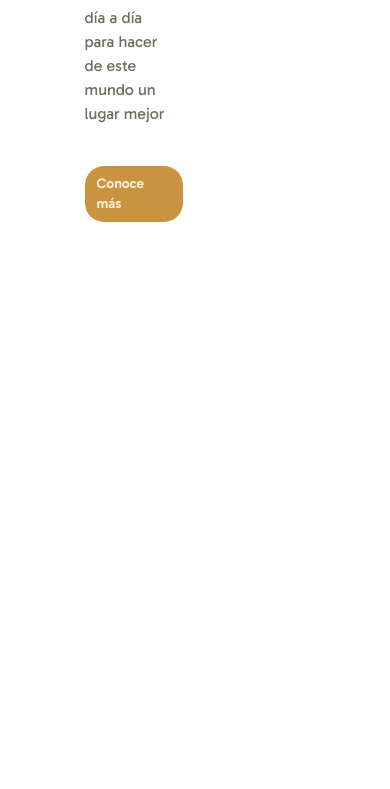
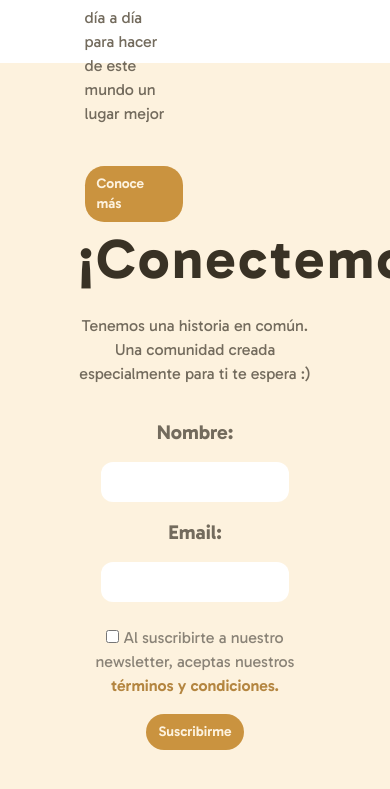
Before and after one commit to nsandoya/samaritana, an Astro site: page / in a window 390 px wide. Shown: the part 4157-4946 px from the top of the page. Before the commit the page ends 4379 px from the top, so only its background shows below. Built offline with nearby package versions, Linux system fonts and the light colour scheme; Astro itself is replaced by a stand-in of ours.

Commit message:
feat(components): Add ContactSection.astro
Created a section component, shared components (input, checkbox) and styles. Pending: develop terms and conditions, and privacy policy

```diff
--- /dev/null
+++ b/src/components/ContactSection.astro
@@ -0,0 +1,22 @@
+---
+import InputField from "./shared/InputField.astro";
+import PrimaryButton from "./shared/PrimaryButton.astro";
+import TermsAndCoCheckbox from './shared/TermsAndCoCheckbox.astro'
+
+
+---
+
+<section class="bg-ocre-30 flex flex-col w-full h-[100vh] items-center justify-center text-center">
+    <div class="flex flex-col w-[60%] mx-auto mb-2">
+        <h2 class="h2-connect">¡Conectemos!</h2>
+        <p class="my-4">Tenemos una historia en común. Una comunidad creada especialmente para ti te espera :)</p>
+    </div>
+    <div class="flex flex-col w-[60%] mx-auto">
+        <InputField fieldName="Nombre:"/>
+        <InputField fieldName="Email:"/>
+    </div>
+    <TermsAndCoCheckbox />
+    <div class="flex flex-col w-[60%] items-center mx-auto">
+        <PrimaryButton title="Suscribirme"/>
+    </div>
+</section>
--- /dev/null
+++ b/src/components/shared/InputField.astro
@@ -0,0 +1,7 @@
+---
+const {fieldName} = Astro.props
+---
+<div class="grid grid-cols-1 my-2 gap-4 w-[80%] mx-auto">
+    <label for="fname"><h4>{fieldName}</h4></label>
+    <input class="rounded-xl p-2 text-center text-ocreNeutral-120" type="text" id="fname" name="fname">
+</div>
--- /dev/null
+++ b/src/components/shared/TermsAndCoCheckbox.astro
@@ -0,0 +1,9 @@
+---
+
+---
+<div class="flex flex-col w-[60%] m-4">
+    <label>
+        <input type="checkbox" name="accept_terms" required>
+        Al suscribirte a nuestro newsletter, aceptas nuestros <a href="terms.html" target="_blank" class="text-link">términos y condiciones.</a>
+    </label>
+</div>
--- a/src/components/ui/SimpleNavbar.astro
+++ b/src/components/ui/SimpleNavbar.astro
@@ -27,7 +27,7 @@ const links = [
 
 
         <!-- Menú Desktop -->
-        <div class="hidden sm:flex sm:items-center lg:space-x-8">
+        <div class="hidden sm:flex sm:items-center lg:space-x-8 text-center">
             {links.map(link => (
                 <Link {...link} class:list={"px-3 py-2"}/>
             ))}
--- a/src/pages/index.astro
+++ b/src/pages/index.astro
@@ -8,6 +8,7 @@ import type { About } from '@/interfaces/AboutSection';
 import HeroSection from '@/components/HeroSection.astro';
 import ReviewsMainSection from '@/components/ReviewsMainSection.astro';
 import type { ReviewCard } from '@/interfaces/ReviewCard';
+import ContactSection from '@/components/ContactSection.astro';
 
 // Tendré que pasar toda esta info a un JSON
 const aboutMe: About = {
@@ -69,5 +70,7 @@ const volunteering: About = {
   <!-- Reviews main section -->
   <ReviewsMainSection reviews={reviews}/>
   <!-- Samaritana and Volunteering organizations -->
-   <AboutSection {...volunteering}></AboutSection>
+  <AboutSection {...volunteering}></AboutSection>
+  <!-- Let's get in touch -->
+  <ContactSection></ContactSection>
 </MainLayout>
--- a/src/styles/globals.css
+++ b/src/styles/globals.css
@@ -33,6 +33,9 @@
   h2{
     @apply text-ocre-130 font-playfairdisplay text-[56px] uppercase tracking-[2.8px] leading-snug
   }
+  .h2-connect{
+    @apply text-ocreNeutral-150 font-gabarito font-bold text-[56px] tracking-[2.8px] leading-snug capitalize
+  }
 
   .h3-hero{
     @apply text-ocreNeutral-120  font-playfairdisplay uppercase tracking-[6.4px] text-[28px]
@@ -54,13 +57,19 @@
     @apply text-ocreNeutral-120
   }
 
-  span{
+  span, label{
     @apply text-ocreNeutral-110
   }
 
   .a-link{
     @apply text-ocreNeutral-120
     font-semibold text-lg sm:text-base
+    hover:text-ocre-110
+  }
+
+  .text-link{
+    @apply text-ocre-120
+    font-semibold
     hover:text-ocre-110
   }
 
```
